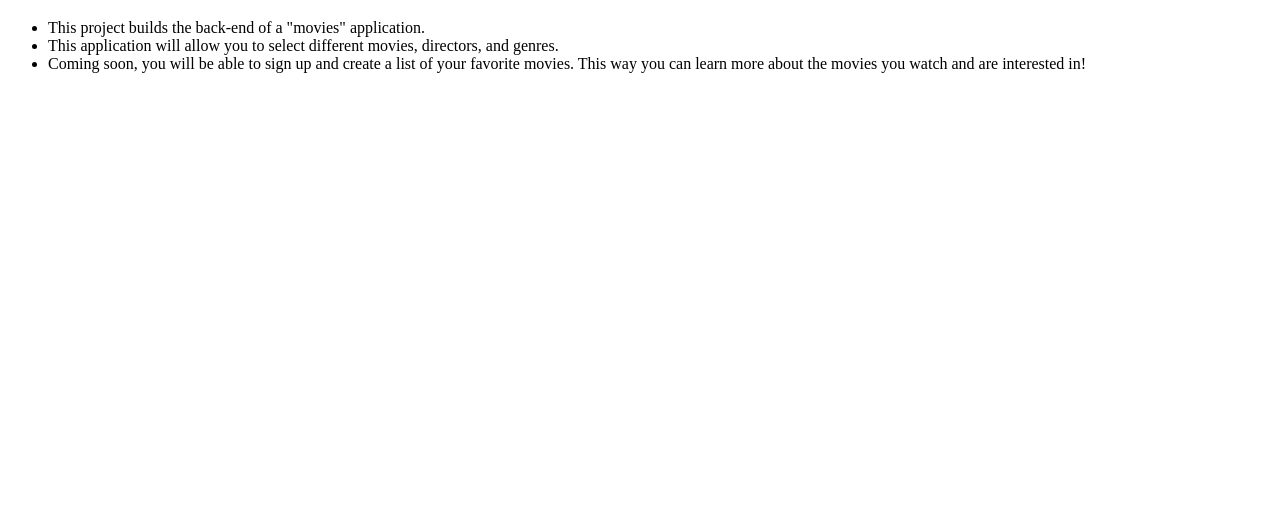
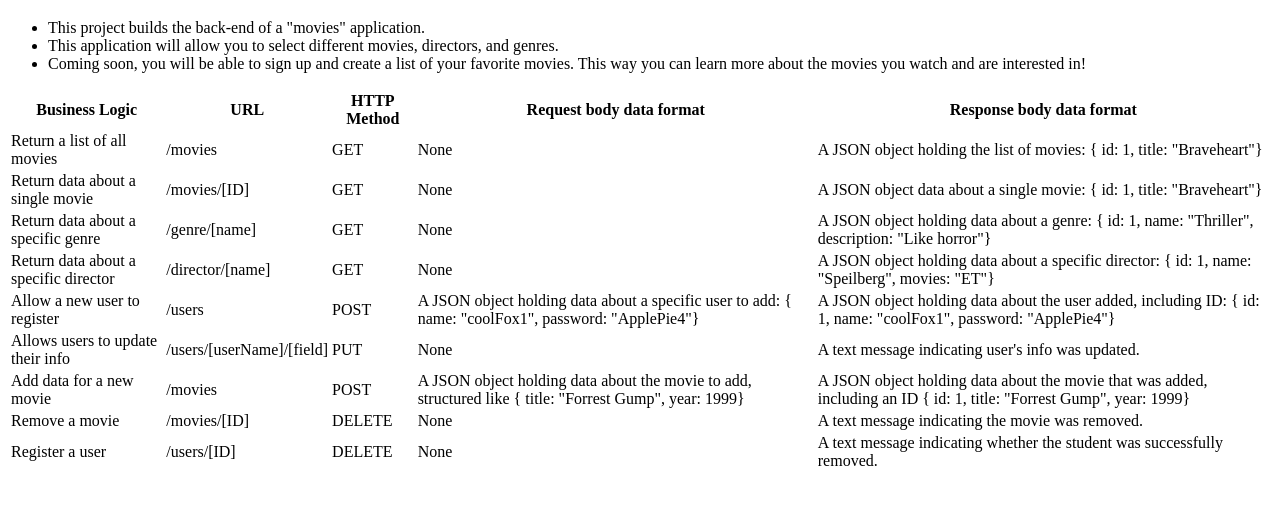
Before and after one commit to tdw2062/movie_api, a website: page public/documentation.html in a window 1280 px wide. Shown: the part 61-566 px from the top of the page. Drawn offline with Linux system fonts and the light colour scheme.

Commit message:
Added requests and responses

```diff
--- a/public/documentation.html
+++ b/public/documentation.html
@@ -12,14 +12,97 @@
 <body>
     <h1> Application Documentation </h1>
     <p>
-        <ul>
-        	<li>This project builds the back-end of a "movies" application.</li>
-        	<li>This application will allow you to select different movies, directors, and genres.</li>
-        	<li>Coming soon, you will be able to sign up and create a list of your favorite
+    <ul>
+        <li>This project builds the back-end of a "movies" application.</li>
+        <li>This application will allow you to select different movies, directors, and genres.</li>
+        <li>Coming soon, you will be able to sign up and create a list of your favorite
             movies. This way you can learn more about the movies you watch and are interested in!</li>
-        </ul>
+    </ul>
     </p>
 
+    <table>
+        <tr>
+            <th>Business Logic</th>
+            <th>URL</th>
+            <th>HTTP Method</th>
+            <th>Request body data format</th>
+            <th>Response body data format</th>
+        </tr>
+        <tr>
+            <td>Return a list of all movies</td>
+            <td>/movies</td>
+            <td>GET</td>
+            <td>None</td>
+            <td>A JSON object holding the list of movies: { id: 1, title: "Braveheart"}</td>
+        </tr>
+
+        <tr>
+            <td>Return data about a single movie</td>
+            <td>/movies/[ID]</td>
+            <td>GET</td>
+            <td>None</td>
+            <td>A JSON object data about a single movie: { id: 1, title: "Braveheart"}</td>
+        </tr>
+
+        <tr>
+            <td>Return data about a specific genre</td>
+            <td>/genre/[name]</td>
+            <td>GET</td>
+            <td>None</td>
+            <td>A JSON object holding data about a genre: { id: 1, name: "Thriller", description: "Like horror"}</td>
+        </tr>
+
+        <tr>
+            <td>Return data about a specific director</td>
+            <td>/director/[name]</td>
+            <td>GET</td>
+            <td>None</td>
+            <td>A JSON object holding data about a specific director: { id: 1, name: "Speilberg", movies: "ET"}</td>
+        </tr>
+
+        <tr>
+            <td>Allow a new user to register</td>
+            <td>/users</td>
+            <td>POST</td>
+            <td>A JSON object holding data about a specific user to add: { name: "coolFox1", password: "ApplePie4"}</td>
+            <td>A JSON object holding data about the user added, including ID: { id: 1, name: "coolFox1", password:
+                "ApplePie4"}</td>
+        </tr>
+
+        <tr>
+            <td>Allows users to update their info</td>
+            <td>/users/[userName]/[field]</td>
+            <td>PUT</td>
+            <td>None</td>
+            <td>A text message indicating user's info was updated.</td>
+        </tr>
+
+        <tr>
+            <td>Add data for a new movie</td>
+            <td>/movies</td>
+            <td>POST</td>
+            <td>A JSON object holding data about the movie to add, structured like { title: "Forrest Gump", year: 1999}
+            </td>
+            <td>A JSON object holding data about the movie that was added, including an ID { id: 1, title: "Forrest
+                Gump", year: 1999}</td>
+        </tr>
+
+        <tr>
+            <td>Remove a movie</td>
+            <td>/movies/[ID]</td>
+            <td>DELETE</td>
+            <td>None</td>
+            <td>A text message indicating the movie was removed.</td>
+        </tr>
+
+        <tr>
+            <td>Register a user</td>
+            <td>/users/[ID]</td>
+            <td>DELETE</td>
+            <td>None</td>
+            <td>A text message indicating whether the student was successfully removed.</td>
+        </tr>
+    </table>
 
 
 
```
Also changed, not shown: index.html (+1 -0 lines), index.js (+18 -0 lines).
